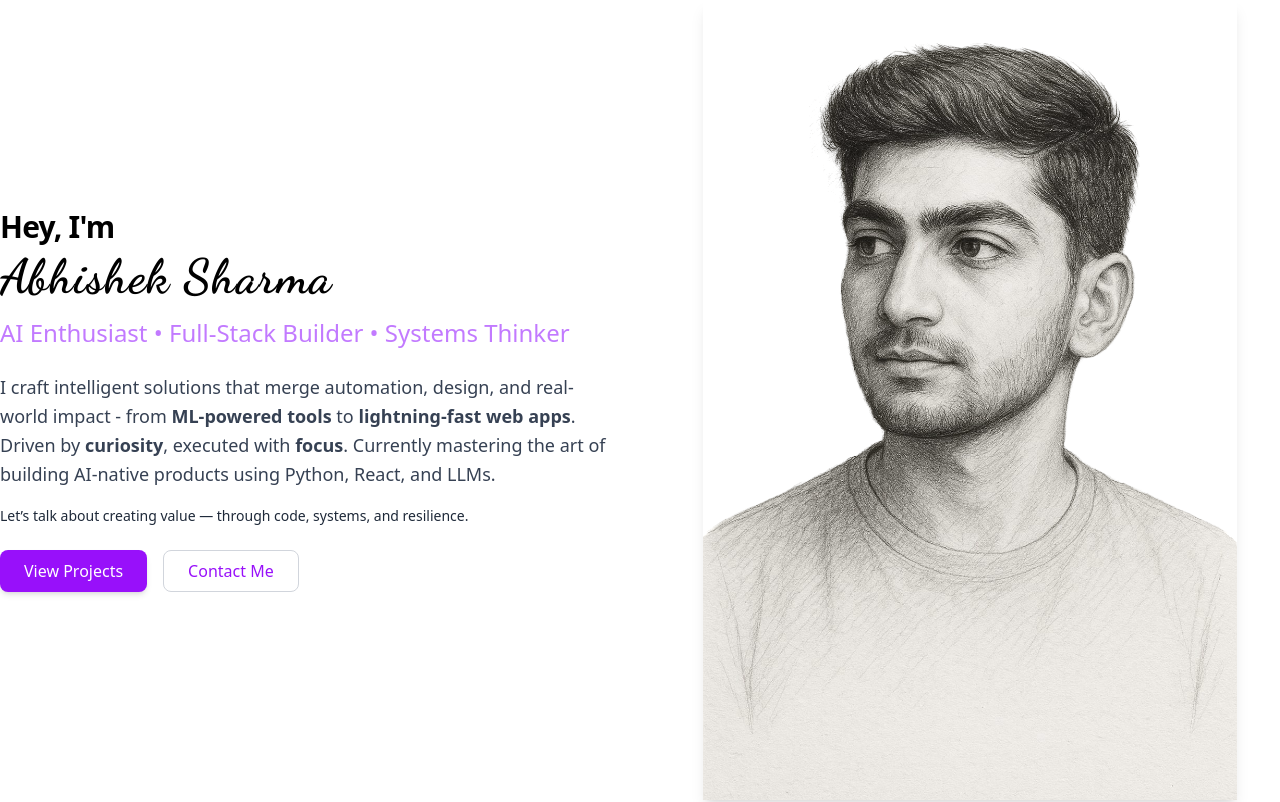
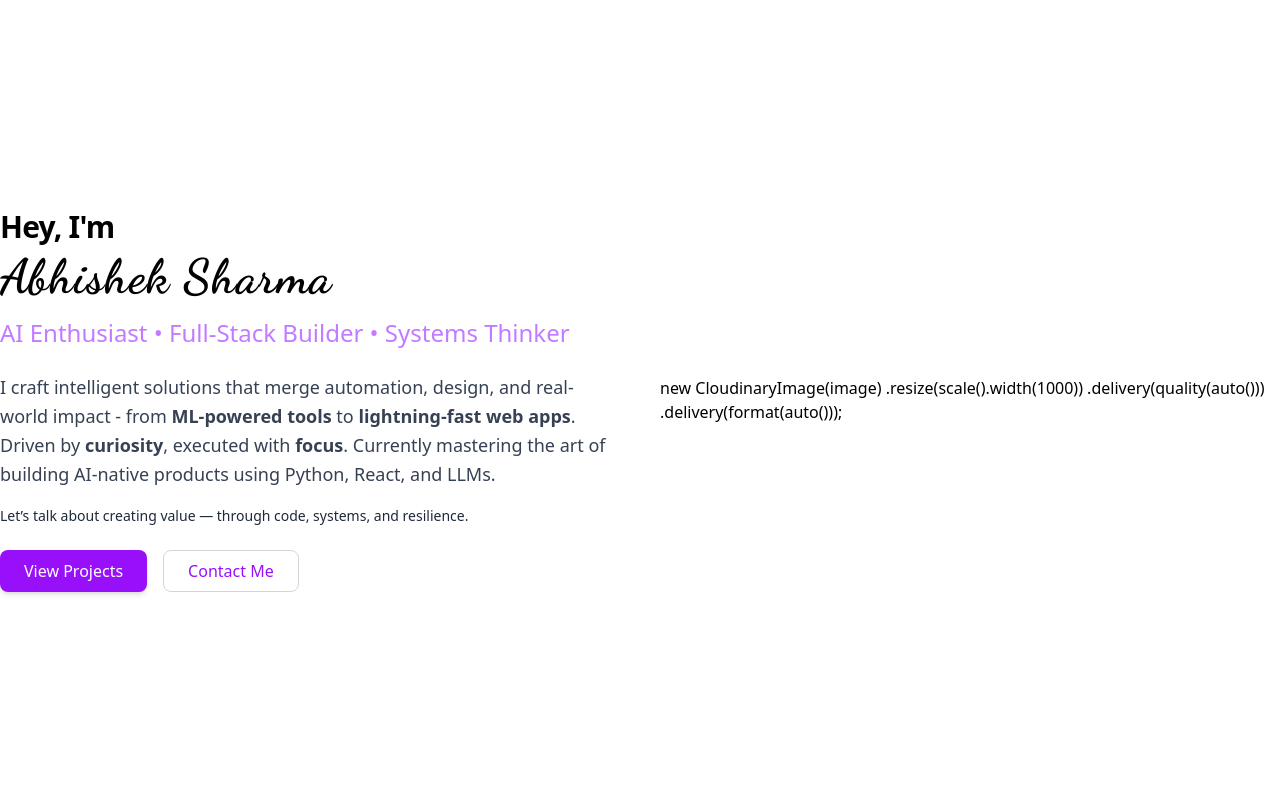
Before and after one commit to Pixelated-Sage/Portfolio-Site, a React (Vite) app in the folder frontend/: page / in a window 1280 px wide. Shown: the top 802 px of the page. Built offline with nearby package versions, Linux system fonts and the light colour scheme.

Commit message:
Cloudinary addition to hero image

```diff
--- a/frontend/package.json
+++ b/frontend/package.json
@@ -14,6 +14,7 @@
     "@react-three/drei": "^10.0.8",
     "@react-three/fiber": "^9.1.2",
     "@tailwindcss/vite": "^4.1.7",
+    "cloudinary": "^2.7.0",
     "framer-motion": "^12.12.1",
     "lottie-react": "^2.4.1",
     "lucide-react": "^0.525.0",
--- a/frontend/src/components/Hero/hero_pencil.jsx
+++ b/frontend/src/components/Hero/hero_pencil.jsx
@@ -60,12 +60,10 @@ const Hero_casual = () => {
             </div>
             {/* Right: Image */}
             <div className="flex-1 flex items-center justify-center h-full min-h-screen">
-              <img
-                src={image}
-                alt="Abhishek headshot"
-                className="h-full w-auto object-cover shadow-lg "
-                style={{ minHeight: '400px', maxHeight: '100vh' }}
-              />
+              new CloudinaryImage(image)
+                .resize(scale().width(1000))
+                .delivery(quality(auto()))
+                .delivery(format(auto()));
             </div>
           </div>
         </div>
```
Also changed, not shown: 1 other file (tests, documents, lock files or other folders).
